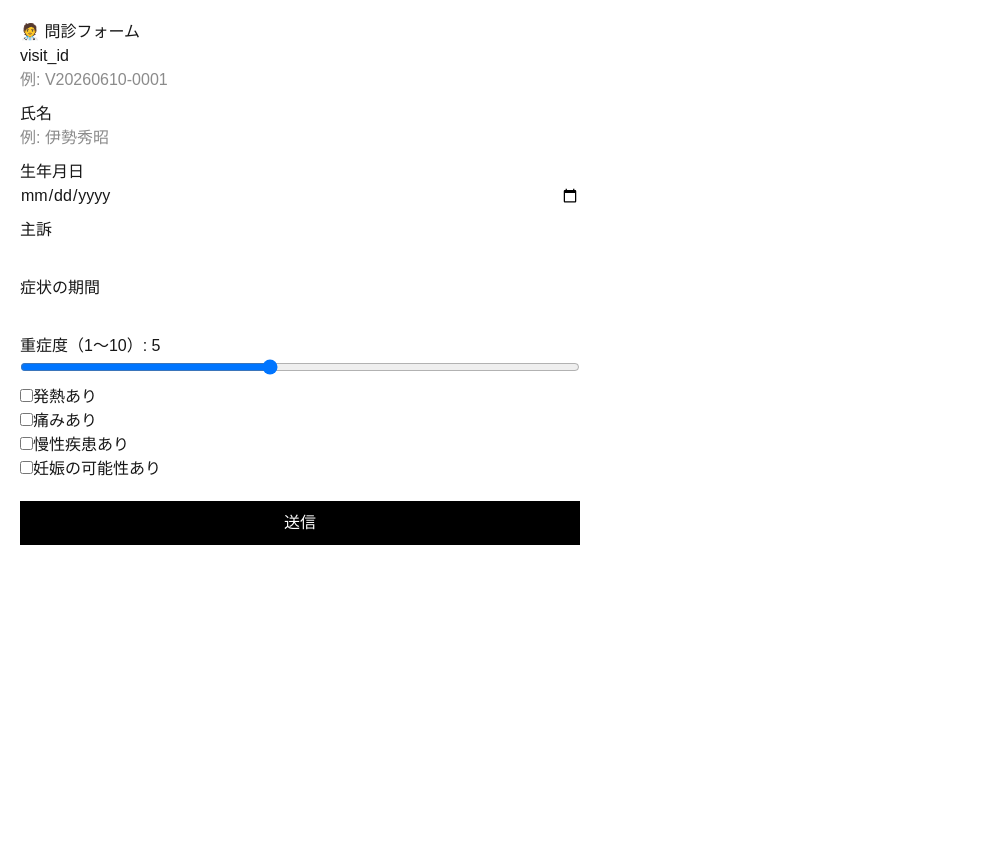
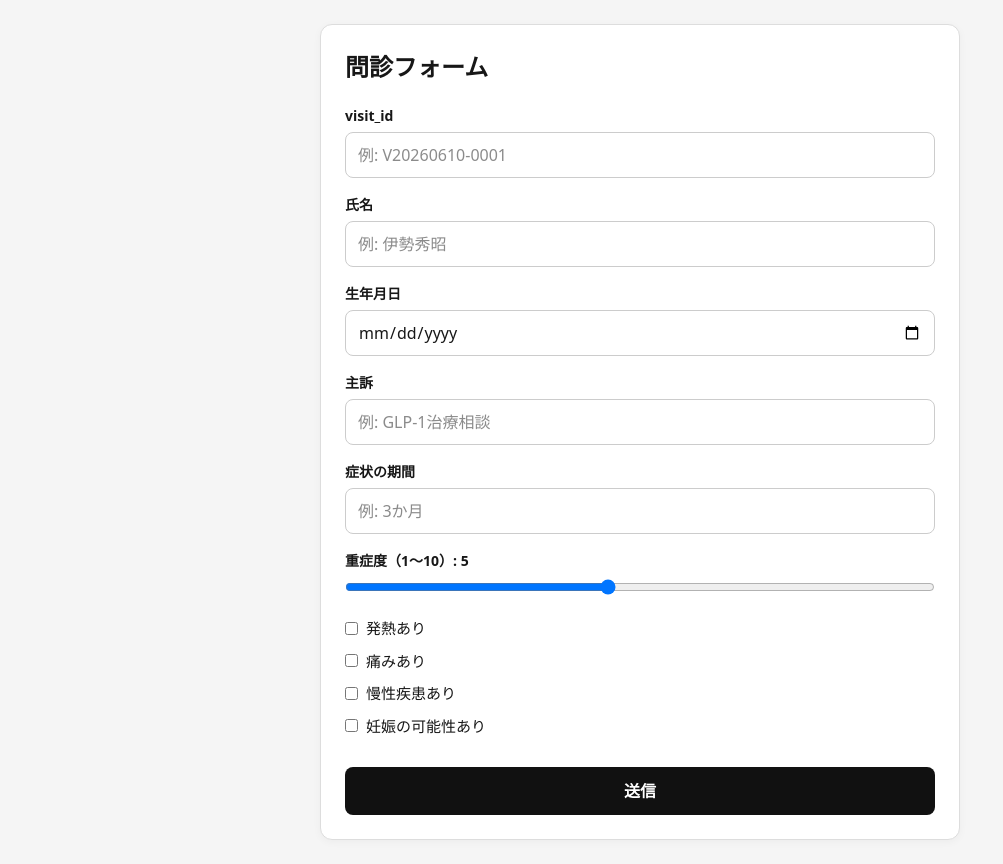
Before and after one commit to 55hanachan/medon-intake, a Next.js app: page / in a window 1280 px wide. Shown: the whole page, without its empty margins (0-1003 px from the left). Before the commit the page ends 800 px from the top, so only its background shows below. Built offline with nearby package versions, Linux system fonts and the light colour scheme.

Commit message:
Update page.tsx

```diff
--- a/app/page.tsx
+++ b/app/page.tsx
@@ -13,6 +13,69 @@ type FormState = {
   has_pain: boolean;
   has_chronic_disease: boolean;
   pregnancy_possible: boolean;
+};
+
+const styles = {
+  page: {
+    minHeight: "100vh",
+    background: "#f5f5f5",
+    padding: "24px 16px",
+    fontFamily: "system-ui, -apple-system, BlinkMacSystemFont, 'Segoe UI', sans-serif",
+  },
+  card: {
+    maxWidth: 640,
+    margin: "0 auto",
+    background: "#fff",
+    border: "1px solid #ddd",
+    borderRadius: 12,
+    padding: 24,
+    boxShadow: "0 2px 8px rgba(0,0,0,0.04)",
+  },
+  title: {
+    margin: "0 0 20px",
+    fontSize: 24,
+    fontWeight: 700,
+  },
+  field: {
+    marginBottom: 16,
+  },
+  label: {
+    display: "block",
+    marginBottom: 6,
+    fontWeight: 600,
+    fontSize: 14,
+  },
+  input: {
+    width: "100%",
+    boxSizing: "border-box" as const,
+    padding: "10px 12px",
+    border: "1px solid #ccc",
+    borderRadius: 8,
+    fontSize: 16,
+    background: "#fff",
+  },
+  rangeWrap: {
+    marginBottom: 16,
+  },
+  checkboxRow: {
+    display: "flex",
+    alignItems: "center",
+    gap: 8,
+    marginBottom: 10,
+    fontSize: 15,
+  },
+  button: {
+    marginTop: 20,
+    padding: "12px 16px",
+    width: "100%",
+    border: "none",
+    borderRadius: 8,
+    background: "#111",
+    color: "#fff",
+    fontSize: 16,
+    fontWeight: 700,
+    cursor: "pointer",
+  },
 };
 
 export default function IntakePage() {
@@ -46,6 +109,8 @@ export default function IntakePage() {
   const handleSubmit = async (e: React.FormEvent<HTMLFormElement>) => {
     e.preventDefault();
 
+    console.log("current form:", form);
+
     const res = await fetch("/api/intake", {
       method: "POST",
       headers: {
@@ -65,64 +130,67 @@ export default function IntakePage() {
   };
 
   return (
-    <form onSubmit={handleSubmit} style={{ padding: 20, maxWidth: 600 }}>
-      <h1>🧑‍⚕️ 問診フォーム</h1>
+    <div style={styles.page}>
+      <form onSubmit={handleSubmit} style={styles.card}>
+        <h1 style={styles.title}>問診フォーム</h1>
 
-      <div>
-        <label>visit_id</label>
+        <div style={styles.field}>
+          <label style={styles.label}>visit_id</label>
           <input
             name="visit_id"
             value={form.visit_id}
             onChange={handleChange}
-          style={{ width: "100%", marginBottom: 10 }}
+            style={styles.input}
             placeholder="例: V20260610-0001"
           />
         </div>
 
-      <div>
-        <label>氏名</label>
+        <div style={styles.field}>
+          <label style={styles.label}>氏名</label>
           <input
             name="name"
             value={form.name}
             onChange={handleChange}
-          style={{ width: "100%", marginBottom: 10 }}
+            style={styles.input}
             placeholder="例: 伊勢秀昭"
           />
         </div>
 
-      <div>
-        <label>生年月日</label>
+        <div style={styles.field}>
+          <label style={styles.label}>生年月日</label>
           <input
             type="date"
             name="birthday"
             value={form.birthday}
             onChange={handleChange}
-          style={{ width: "100%", marginBottom: 10 }}
+            style={styles.input}
           />
         </div>
 
-      <div>
-        <label>主訴</label>
+        <div style={styles.field}>
+          <label style={styles.label}>主訴</label>
           <input
             name="chief_complaint"
             value={form.chief_complaint}
             onChange={handleChange}
-          style={{ width: "100%", marginBottom: 10 }}
+            style={styles.input}
+            placeholder="例: GLP-1治療相談"
           />
         </div>
 
-      <div>
-        <label>症状の期間</label>
+        <div style={styles.field}>
+          <label style={styles.label}>症状の期間</label>
           <input
             name="symptoms_duration"
             value={form.symptoms_duration}
             onChange={handleChange}
-          style={{ width: "100%", marginBottom: 10 }}
+            style={styles.input}
+            placeholder="例: 3か月"
           />
         </div>
 
-      <div>
-        <label>重症度（1〜10）: {form.severity}</label>
+        <div style={styles.rangeWrap}>
+          <label style={styles.label}>重症度（1〜10）: {form.severity}</label>
           <input
             type="range"
             name="severity"
@@ -130,12 +198,11 @@ export default function IntakePage() {
             max="10"
             value={form.severity}
             onChange={handleChange}
-          style={{ width: "100%", marginBottom: 10 }}
+            style={{ width: "100%" }}
           />
         </div>
 
-      <div>
-        <label>
+        <label style={styles.checkboxRow}>
           <input
             type="checkbox"
             name="has_fever"
@@ -144,10 +211,8 @@ export default function IntakePage() {
           />
           発熱あり
         </label>
-      </div>
 
-      <div>
-        <label>
+        <label style={styles.checkboxRow}>
           <input
             type="checkbox"
             name="has_pain"
@@ -156,10 +221,8 @@ export default function IntakePage() {
           />
           痛みあり
         </label>
-      </div>
 
-      <div>
-        <label>
+        <label style={styles.checkboxRow}>
           <input
             type="checkbox"
             name="has_chronic_disease"
@@ -168,10 +231,8 @@ export default function IntakePage() {
           />
           慢性疾患あり
         </label>
-      </div>
 
-      <div>
-        <label>
+        <label style={styles.checkboxRow}>
           <input
             type="checkbox"
             name="pregnancy_possible"
@@ -180,20 +241,11 @@ export default function IntakePage() {
           />
           妊娠の可能性あり
         </label>
-      </div>
 
-      <button
-        type="submit"
-        style={{
-          marginTop: 20,
-          padding: 10,
-          width: "100%",
-          background: "black",
-          color: "white",
-        }}
-      >
+        <button type="submit" style={styles.button}>
           送信
         </button>
       </form>
+    </div>
   );
 }
```
Lines whose indentation alone changed are shown as unchanged.
